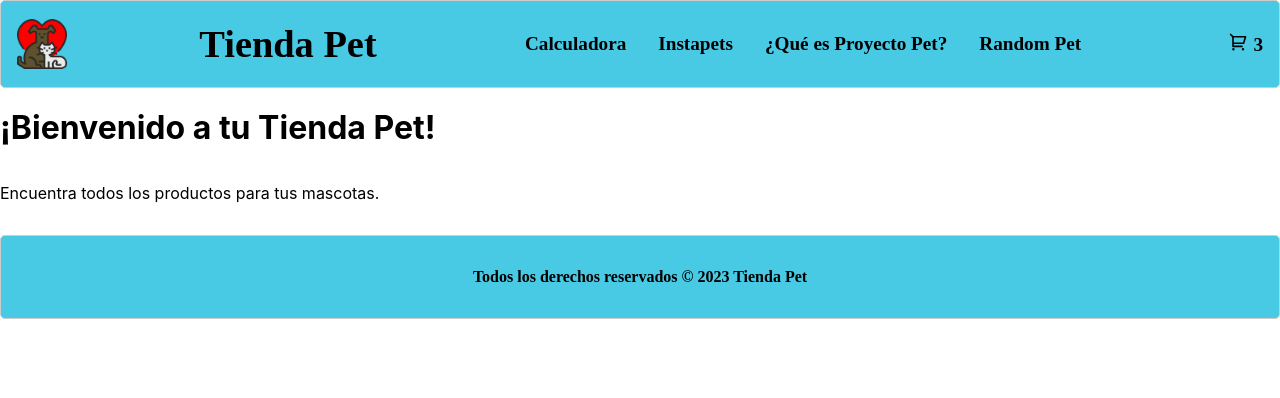
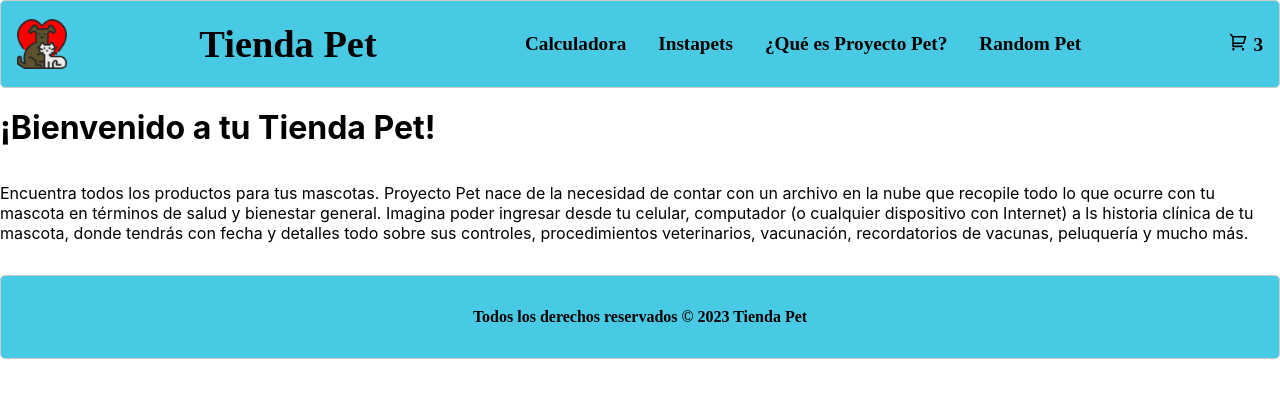
Before and after one commit to HolaKaths/React-PreEntrega2-RamirezArias, a React (Create React App) app: page / in a window 1280 px wide. Shown: the top 398 px of the page. Built offline with nearby package versions, Linux system fonts and the light colour scheme.

Commit message:
Ajustes finales

```diff
--- a/src/App.jsx
+++ b/src/App.jsx
@@ -17,7 +17,16 @@ function App() {
       <br />
 
       <div class="content">
-        <p>Encuentra todos los productos para tus mascotas.</p>
+        <p>Encuentra todos los productos para tus mascotas.
+
+          Proyecto Pet nace de la necesidad de contar con un archivo en la nube que recopile todo lo
+          que ocurre con tu mascota en términos de salud y bienestar general.
+          Imagina poder ingresar desde tu celular, computador (o cualquier dispositivo con Internet) a
+          ls historia clínica de tu mascota, donde tendrás con fecha y detalles todo sobre sus
+          controles, procedimientos veterinarios, vacunación, recordatorios de vacunas, peluquería y
+          mucho más.
+          <br />
+        </p>
       </div>
 
       <Footer />
```
